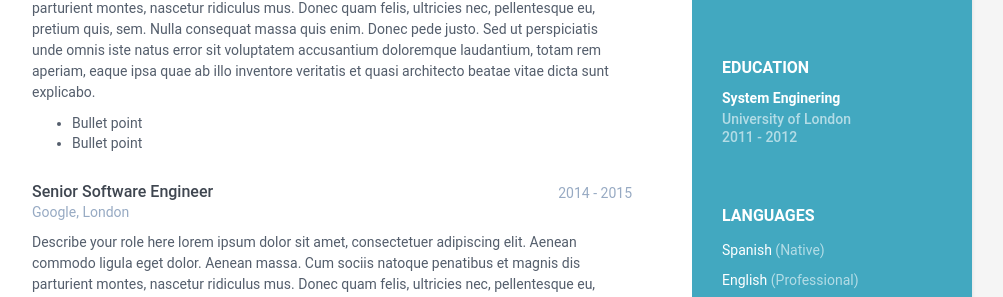
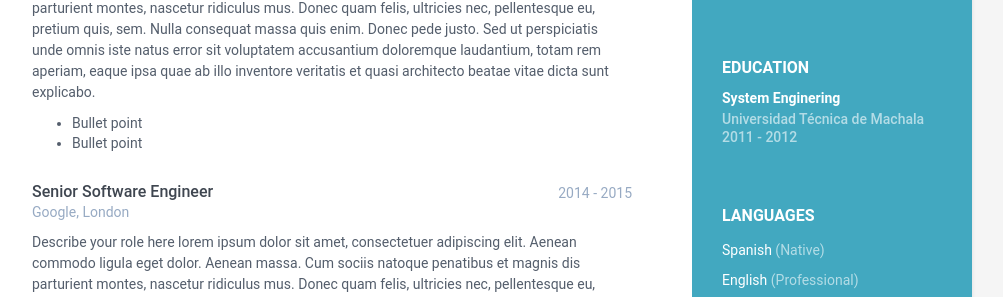
Before and after one commit to elcordova/caring-europa-fe48a, a Jekyll site: the page built from index.html, in a window 1280 px wide and 900 px high, scrolled down 392 px. Shown: the part 149-446 px from the top of the window, without its empty margins (168-1171 px from the left). Built offline with Jekyll 4.4.1, drawn with Linux system fonts in a browser that asks for light colours.

Commit message:
data.yml: changed

```diff
--- a/_data/data.yml
+++ b/_data/data.yml
@@ -46,7 +46,7 @@ career-profile:
     Be critical and evaluate what you believe in." -- Aristotle (384 - 322 BC)
 education:
   - degree: System Enginering
-    university: University of London
+    university: Universidad Técnica de Machala
     time: 2011 - 2012
     details: |
       Describe your study here lorem ipsum dolor sit amet, consectetuer
```
